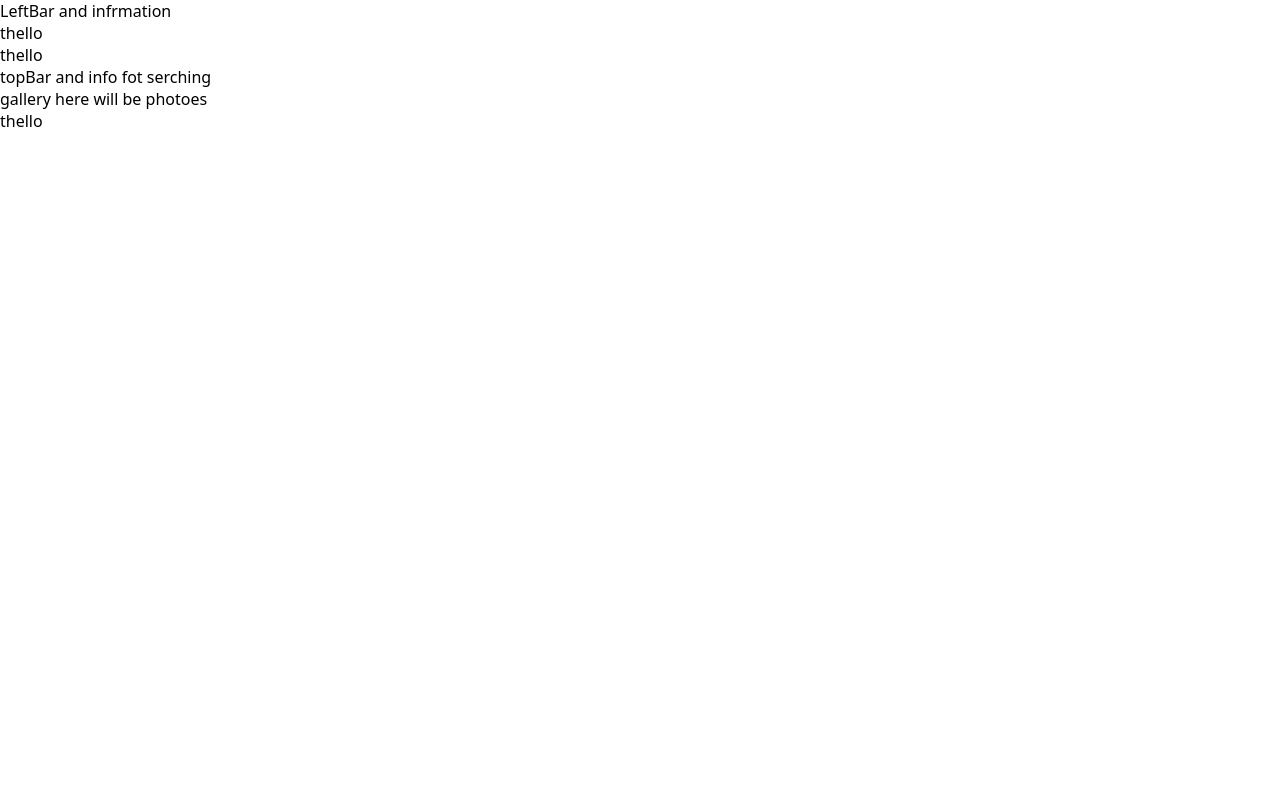
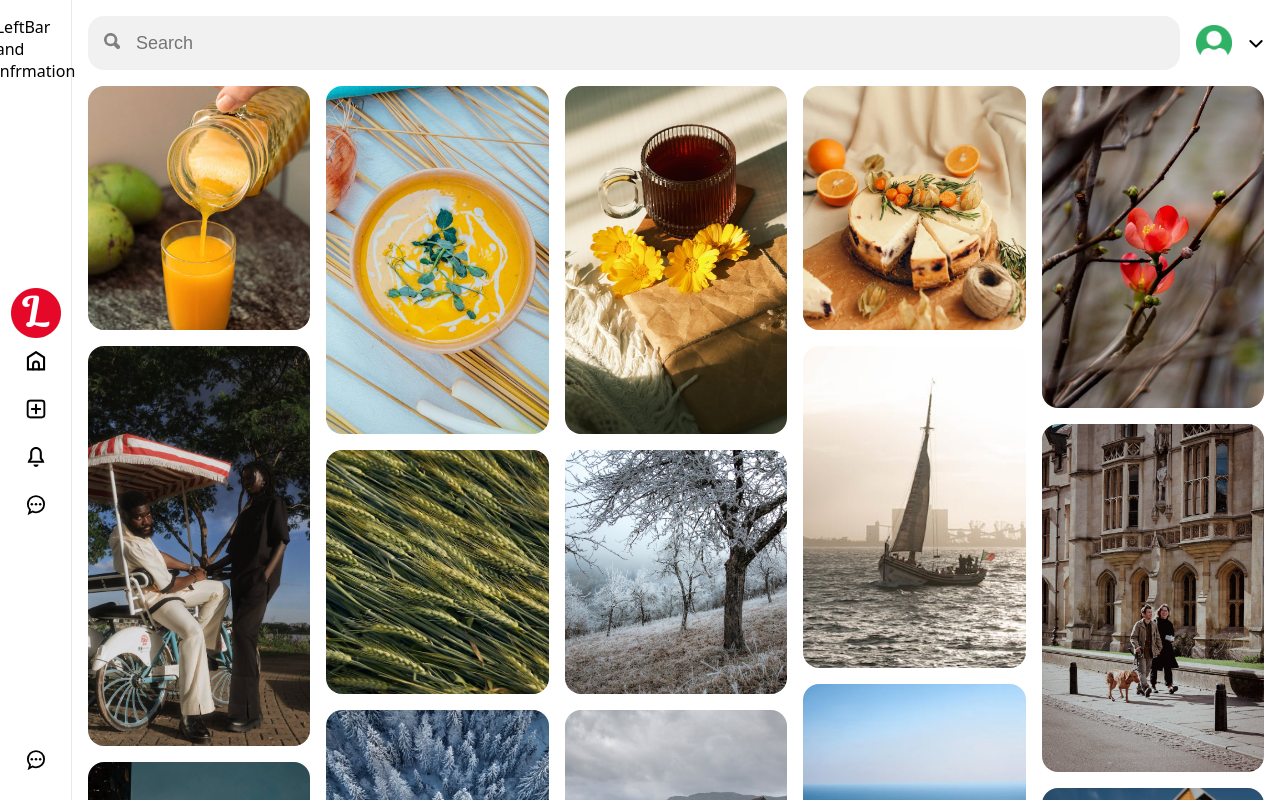
Before and after one commit to NaderElserhid/photo-Editor, a React (Vite) app in the folder client/: page / in a window 1280 px wide. Shown: the top 800 px of the page. Built offline with nearby package versions, Linux system fonts and the light colour scheme.

Commit message:
the gallery & keftBAr & topBar is ready

```diff
--- a/client/src/app.css
+++ b/client/src/app.css
@@ -0,0 +1,9 @@
+.app{
+    width: 100%;
+    display: flex;
+    gap: 16px;
+}
+.content{
+    flex: 1;
+    margin-right: 16px;
+}
--- a/client/src/components/gallery/gallery.css
+++ b/client/src/components/gallery/gallery.css
@@ -0,0 +1,37 @@
+.gallery {
+    display: grid;
+    grid-template-columns: repeat(7, 1fr);
+    gap: 16px;
+    grid-auto-rows: 10px;
+  }
+
+  @media (max-width: 1746px) {
+    .gallery {
+      grid-template-columns: repeat(6, 1fr);
+    }
+  }
+  @media (max-width: 1509px) {
+    .gallery {
+      grid-template-columns: repeat(5, 1fr);
+    }
+  }
+  @media (max-width: 1272px) {
+    .gallery {
+      grid-template-columns: repeat(4, 1fr);
+    }
+  }
+  @media (max-width: 1035px) {
+    .gallery {
+      grid-template-columns: repeat(3, 1fr);
+    }
+  }
+  @media (max-width: 798px) {
+    .gallery {
+      grid-template-columns: repeat(2, 1fr);
+    }
+  }
+  @media (max-width: 475px) {
+    .gallery {
+      grid-template-columns: repeat(1, 1fr);
+    }
+  }
--- a/client/src/components/gallery/gallery.jsx
+++ b/client/src/components/gallery/gallery.jsx
@@ -1,10 +1,179 @@
-import React from 'react'
+import GalletyItem from '../galleryItem/galleryItem';
 import './gallery.css'
+
+TEMPORARY
+const items = [
+  {
+    id: 1,
+    media: "/pins/pin1.jpeg",
+    width: 1260,
+    height: 1000,
+  },
+  {
+    id: 2,
+    media: "/pins/pin2.jpeg",
+    width: 1260,
+    height: 1400,
+  },
+  {
+    id: 3,
+    media: "/pins/pin3.jpeg",
+    width: 1260,
+    height: 1400,
+  },
+  {
+    id: 4,
+    media: "/pins/pin4.jpeg",
+    width: 1260,
+    height: 1000,
+  },
+  {
+    id: 5,
+    media: "/pins/pin5.jpeg",
+    width: 1260,
+    height: 1243,
+  },
+  {
+    id: 6,
+    media: "/pins/pin6.jpeg",
+    width: 1260,
+    height: 1568,
+  },
+  {
+    id: 7,
+    media: "/pins/pin7.jpeg",
+    width: 1260,
+    height: 1234,
+  },
+  {
+    id: 8,
+    media: "/pins/pin8.jpeg",
+    width: 1260,
+    height: 1400,
+  },
+  {
+    id: 9,
+    media: "/pins/pin9.jpeg",
+    width: 1260,
+    height: 1000,
+  },
+  {
+    id: 10,
+    media: "/pins/pin10.jpeg",
+    width: 1260,
+    height: 1000,
+  },
+  {
+    id: 11,
+    media: "/pins/pin11.jpeg",
+    width: 1260,
+    height: 1000,
+  },
+  {
+    id: 12,
+    media: "/pins/pin12.jpeg",
+    width: 1260,
+    height: 1400,
+  },
+  {
+    id: 13,
+    media: "/pins/pin13.jpeg",
+    width: 1260,
+    height: 1400,
+  },
+  {
+    id: 14,
+    media: "/pins/pin14.jpeg",
+    width: 1260,
+    height: 1600,
+  },
+  {
+    id: 15,
+    media: "/pins/pin15.jpeg",
+    width: 1260,
+    height: 1000,
+  },
+  {
+    id: 16,
+    media: "/pins/pin16.jpeg",
+    width: 1260,
+    height: 1260,
+  },
+  {
+    id: 17,
+    media: "/pins/pin17.jpeg",
+    width: 1260,
+    height: 1000,
+  },
+  {
+    id: 18,
+    media: "/pins/pin18.jpeg",
+    width: 1260,
+    height: 1260,
+  },
+  {
+    id: 19,
+    media: "/pins/pin19.jpeg",
+    width: 1260,
+    height: 1400,
+  },
+  {
+    id: 20,
+    media: "/pins/pin20.jpeg",
+    width: 1260,
+    height: 1260,
+  },
+  {
+    id: 21,
+    media: "/pins/pin21.jpeg",
+    width: 1260,
+    height: 1400,
+  },
+  {
+    id: 22,
+    media: "/pins/pin22.jpeg",
+    width: 1260,
+    height: 1890,
+  },
+  {
+    id: 23,
+    media: "/pins/pin23.jpeg",
+    width: 1260,
+    height: 1260,
+  },
+  {
+    id: 24,
+    media: "/pins/pin24.jpeg",
+    width: 1260,
+    height: 1260,
+  },
+  {
+    id: 25,
+    media: "/pins/pin25.jpeg",
+    width: 1260,
+    height: 1260,
+  },
+  {
+    id: 26,
+    media: "/pins/pin26.jpeg",
+    width: 1260,
+    height: 1260,
+  },
+  {
+    id: 27,
+    media: "/pins/pin27.jpeg",
+    width: 1260,
+    height: 1260,
+  },
+];
+
 
 const Gallery = () => {
   return (
-    <div className='gallery'>gallery here will be photoes
-    <p>thello </p>
+    <div className='gallery'>
+     {items.map(item=>(
+      <GalletyItem key={item.id} item={item} />
+     ))}
     </div>
   )
 }
--- /dev/null
+++ b/client/src/components/galleryItem/galleryItem.css
@@ -0,0 +1,73 @@
+.galleryItem {
+    display: flex;
+    position: relative;
+  }
+
+  .galleryItem img {
+    width: 100%;
+    border-radius: 16px;
+    object-fit: cover;
+  }
+
+  .overlay,
+  .saveButton,
+  .overlayIcons {
+    display: none;
+  }
+
+  .galleryItem:hover .overlay {
+    display: block;
+    position: absolute;
+    width: 100%;
+    height: 100%;
+    top: 0;
+    left: 0;
+    background-color: rgba(0, 0, 0, 0.3);
+    border-radius: 16px;
+  }
+
+  .galleryItem:hover .saveButton {
+    display: block;
+    background-color: #e50829;
+    color: white;
+    border-radius: 24px;
+    padding: 12px 16px;
+    font-weight: 500;
+    cursor: pointer;
+    width: max-content;
+    position: absolute;
+    top: 16px;
+    right: 16px;
+    border: none;
+  }
+
+  .galleryItem:hover .overlayIcons {
+    display: block;
+    position: absolute;
+    bottom: 16px;
+    right: 16px;
+    display: flex;
+    align-items: center;
+    gap: 8px;
+  }
+
+  .overlayIcons button {
+    width: 32px;
+    height: 32px;
+    border-radius: 100%;
+    background-color: white;
+    display: flex;
+    align-items: center;
+    justify-content: center;
+    border: none;
+    cursor: pointer;
+  }
+
+  .overlayIcons button img {
+    width: 20px;
+    height: 20px;
+  }
+
+  .overlayIcons button:hover {
+    background-color: #f1f1f1;
+  }
--- /dev/null
+++ b/client/src/components/galleryItem/galleryItem.jsx
@@ -0,0 +1,14 @@
+import "./galleryItem.css"
+
+
+const GalleryItem = ({item}) => {
+  return (
+    <div className="galleryItem"
+    style={{ gridRowEnd: `span ${Math.ceil(item.height / 100)}` }}
+    >
+      <img src={item.media} alt="" />
+    </div>
+  )
+}
+
+export default GalleryItem
--- a/client/src/components/leftBar/leftBar.css
+++ b/client/src/components/leftBar/leftBar.css
@@ -0,0 +1,36 @@
+.leftBar {
+    display: flex;
+    flex-direction: column;
+    align-items: center;
+    justify-content: space-between;
+    width: 72px;
+    height: 100vh;
+    position: sticky;
+    top: 0;
+    padding: 16px 0px;
+    border-right: 1px solid #e9e9e9;
+  }
+
+  .menuIcons {
+    display: flex;
+    flex-direction: column;
+    align-items: center;
+    gap: 24px;
+  }
+
+  .menuIcon {
+    width: 48px;
+    height: 48px;
+    display: flex;
+    align-items: center;
+    justify-content: center;
+  }
+
+  .menuIcon:hover {
+    background-color: #f1f1f1;
+  }
+
+  .logo{
+    width: 24px;
+    height: 24px;
+  }
--- a/client/src/components/leftBar/leftBar.jsx
+++ b/client/src/components/leftBar/leftBar.jsx
@@ -1,12 +1,32 @@
-import React from 'react'
-import './leftBar.css'
+import React from "react";
+import "./leftBar.css";
 
 const LeftBar = () => {
   return (
-    <div className='leftBar'>LeftBar and infrmation
-        <p>thello </p>
+    <div className="leftBar">
+      LeftBar and infrmation
+      <div className="menuIcones">
+        <a href="/" className="menuIcon">
+          <img src="/general/logo.png" alt="" />
+        </a>
+        <a href="/" className="menuIcon">
+          <img src="/general/home.svg" alt="" />
+        </a>
+        <a href="/" className="menuIcon">
+          <img src="/general/create.svg" alt="" />
+        </a>
+        <a href="/" className="menuIcon">
+          <img src="/general/updates.svg" alt="" />
+        </a>
+        <a href="/" className="menuIcon">
+          <img src="/general/messages.svg" alt="" />
+        </a>
+      </div>
+      <a href="/" className="menuIcon">
+          <img src="/general/messages.svg" alt="" />
+        </a>
     </div>
-  )
-}
+  );
+};
 
-export default LeftBar
+export default LeftBar;
--- a/client/src/components/topBar/topBar.css
+++ b/client/src/components/topBar/topBar.css
@@ -0,0 +1,24 @@
+.topBar{
+    margin: 16px 0px;
+    display: flex;
+    align-items: center;
+    gap: 16px;
+  }
+
+  .search{
+    flex:1;
+    background-color: #f1f1f1;
+    border-radius: 16px;
+    padding: 16px;
+    display: flex;
+    align-items: center;
+    gap: 16px;
+  }
+
+  .search input{
+    flex:1;
+    background-color: transparent;
+    border: none;
+    outline: none;
+    font-size: 18px;
+  }
--- a/client/src/components/topBar/topBar.jsx
+++ b/client/src/components/topBar/topBar.jsx
@@ -1,12 +1,21 @@
-import React from 'react'
-import './topBar.css'
+import React from "react";
+import "./topBar.css";
+import UserButton from "../userButton/userButton";
 
 const TopBar = () => {
   return (
-    <div className='topBar'>
-          <p>thello </p>
-      topBar and info fot serching</div>
-  )
-}
+    <div className="topBar">
+      <div className="search">
+        <a href="/" className="">
+          <img src="/general/search.svg" alt="" />
+        </a>
+        <input type="text" placeholder="Search" />
+      </div>
+      <div>
+       <UserButton/>
+      </div>
+    </div>
+  );
+};
 
-export default TopBar
+export default TopBar;
--- /dev/null
+++ b/client/src/components/userButton/userButton.css
@@ -0,0 +1,60 @@
+.userButton {
+    display: flex;
+    align-items: center;
+    gap: 16px;
+    position: relative;
+  }
+
+  .userButton img {
+    width: 36px;
+    height: 36px;
+    border: 100%;
+    object-fit: cover;
+  }
+
+  .userButton .arrow {
+    cursor: pointer;
+    width: 16px;
+    height: 16px;
+  }
+
+  .userOptions {
+    position: absolute;
+    right: 0;
+    top: 120%;
+    padding: 16px;
+    border-radius: 8px;
+    background-color: white;
+    z-index: 999;
+    display: flex;
+    flex-direction: column;
+    font-size: 14px;
+    box-shadow: 0px 0px 4px 1px rgba(0, 0, 0, 0.177);
+  }
+
+  .userOption {
+    cursor: pointer;
+    padding: 8px;
+    border-radius: 8px;
+  }
+
+  .userOption:hover {
+    background-color: #f1f1f1;
+    color: gray;
+  }
+
+  .loginLink {
+    font-size: 18px;
+    padding: 16px;
+    border-radius: 32px;
+  }
+
+  .loginLink:hover {
+    background: #f1f1f1;
+  }
+
+  @media (max-width: 475px) {
+    .userButton {
+      display: none;
+    }
+  }
--- /dev/null
+++ b/client/src/components/userButton/userButton.jsx
@@ -0,0 +1,31 @@
+import { useState } from "react";
+import "./userButton.css";
+
+const UserButton = () => {
+  const [open, setopen] = useState(false);
+  const currentUser = true;
+  return currentUser ? (
+    <div className="userButton">
+      <img src="/general/noAvatar.png" alt="" />
+      <img
+        onClick={() => setopen((prev) => !prev)}
+        src="/general/arrow.svg"
+        alt=""
+        className="arrow"
+      />
+{  open && <div className="userOptions">
+        <div className="userOption">Profile</div>
+        <div className="userOption">Setting</div>
+        <div className="userOption">Logout</div>
+      </div>}
+    </div>
+  ) : (
+    <div>
+      <a href="" className="loginLink">
+        login \ Sing Up
+      </a>
+    </div>
+  );
+};
+
+export default UserButton;
```
